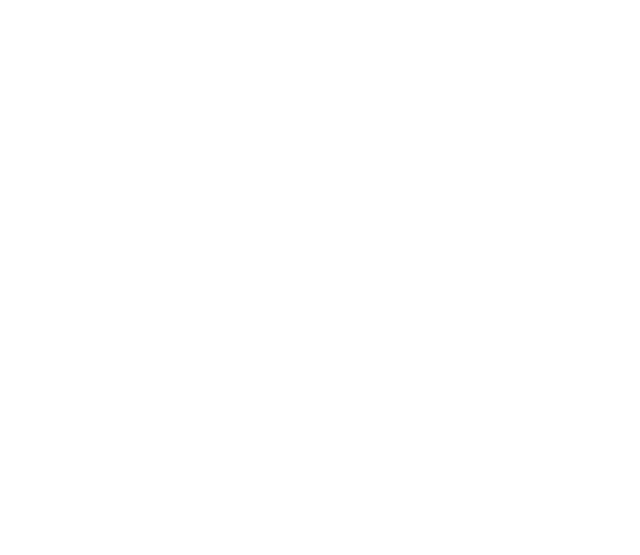
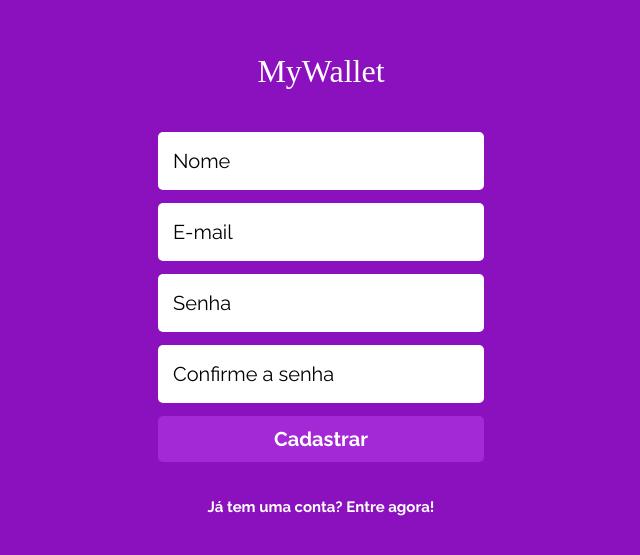
Before and after one commit to Dridr1/MyWalllet-Front, a React (Create React App) app: page /sign-up in a window 1280 px wide. Before the commit this address had no page. Shown: the part 119-674 px from the top of the page, without its empty margins (319-959 px from the left). Built offline with nearby package versions, Linux system fonts and the light colour scheme; a web font is replaced by a local one.

Commit message:
feat: added sign-up screen

```diff
--- a/src/components/App.js
+++ b/src/components/App.js
@@ -2,12 +2,14 @@ import React from 'react';
 import { BrowserRouter, Routes, Route } from "react-router-dom"
 import SignIn from './SignIn/Index';
 import "../Styles/style.css";
+import SignUp from './SignUp/Index';
 
 export default function App() {
     return (
         <BrowserRouter>
             <Routes>
-                <Route path="/" element={<SignIn/>}/>
+                <Route path="/" element={<SignIn />} />
+                <Route path="/sign-up" element={<SignUp />} />
             </Routes>
         </BrowserRouter>
     );
--- a/src/components/SignIn/Index.js
+++ b/src/components/SignIn/Index.js
@@ -9,7 +9,7 @@ export default function SignIn() {
                 <Input placeholder='Senha' type="password" />
                 <Button>Entrar</Button>
             </Form>
-            <SignUpLink to="/sign-in">Primeira vez? Cadastre-se!</SignUpLink>
+            <SignUpLink to="/sign-up">Primeira vez? Cadastre-se!</SignUpLink>
         </Container>
     );
 }
--- /dev/null
+++ b/src/components/SignUp/Index.js
@@ -0,0 +1,18 @@
+import React from 'react';
+import { Container, SignUpLink, Form, Input, Button, Title } from "../SignIn/Styles";
+
+export default function SignUp() {
+    return (
+        <Container>
+            <Title>MyWallet</Title>
+            <Form>
+                <Input placeholder='Nome' type="text" />
+                <Input placeholder='E-mail' type="email" />
+                <Input placeholder='Senha' type="password" />
+                <Input placeholder='Confirme a senha' type="password" />
+                <Button >Cadastrar</Button>
+            </Form>
+            <SignUpLink to="/" >Já tem uma conta? Entre agora!</SignUpLink>
+        </Container>
+  );
+}
```
